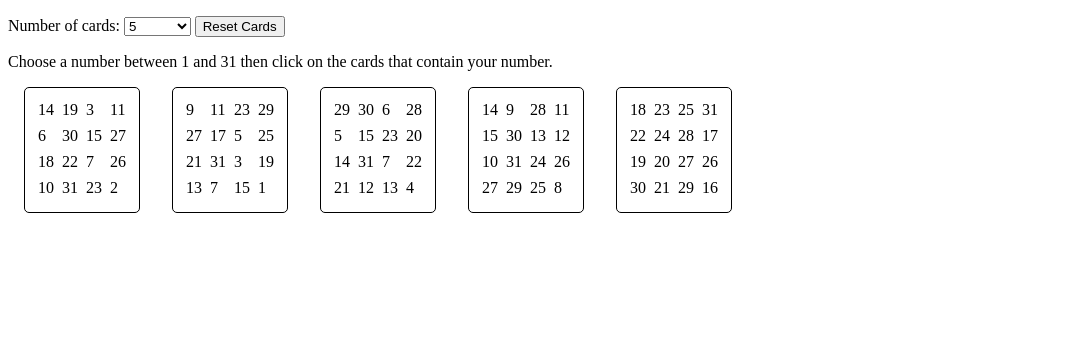
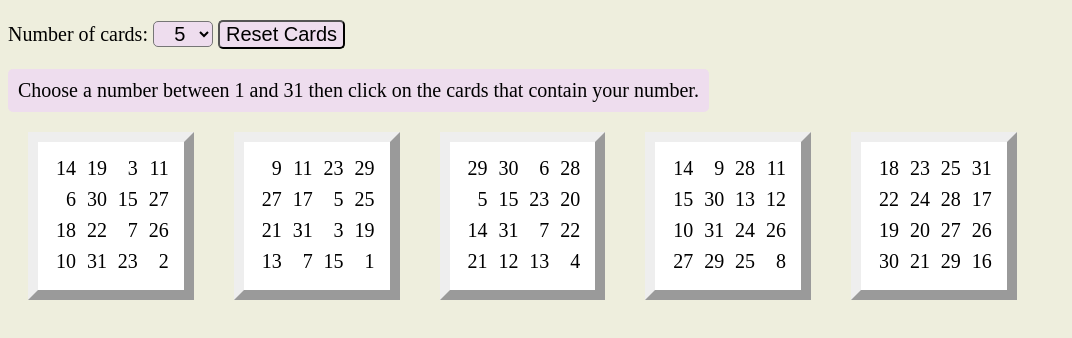
Before and after one commit to loopspace/Magic-Calculator, a plain HTML site: page index.html in a window 1280 px wide. Shown: the whole page, without its empty margins (0-1072 px from the left). Drawn offline with Linux system fonts and the light colour scheme.

Commit message:
Playing around with the CSS a little

```diff
--- a/style.css
+++ b/style.css
@@ -1,23 +1,50 @@
+body {
+    font-size: 20px;
+    background: #eed;
+}
+
+select, button {
+    font-size: 20px;
+    background: #ede;
+    border-radius: 5px;
+}
+
+select:-moz-focusring {
+    color: transparent;
+    text-shadow: 0 0 0 #000;
+}
+
 .card {
-    border: solid 1px;
-    border-radius: 5px;
+    border: solid 10px;
     float: left;
     width: auto;
     margin: 1em;
     padding: .5em;
+    border-style: outset;
+    background: #fff;
 }
 
 .card td {
     padding: 3px;
+    text-align: right;
+    width: 2.5ex;
 }
 
 #ncards {
-    width: 5em;
+    width: 3em;
+    text-align: right;
+    padding-right: 1ex;
+}
+
+#ncards :focus {
+    border-style: none;
 }
 
 .hide {
     background: gray;
+    border-style: inset;
 }
+
 
 .visible {
     display: block;
@@ -34,4 +61,14 @@
 
 #calc:hover {
     opacity: 1;
+    background: #dee;
+    border-style: ridge;
+    border: solid 3px;
 }
+
+#message {
+    background: #ede;
+    display: inline-block;
+    padding: 10px;
+    border-radius: 5px;
+}
```
